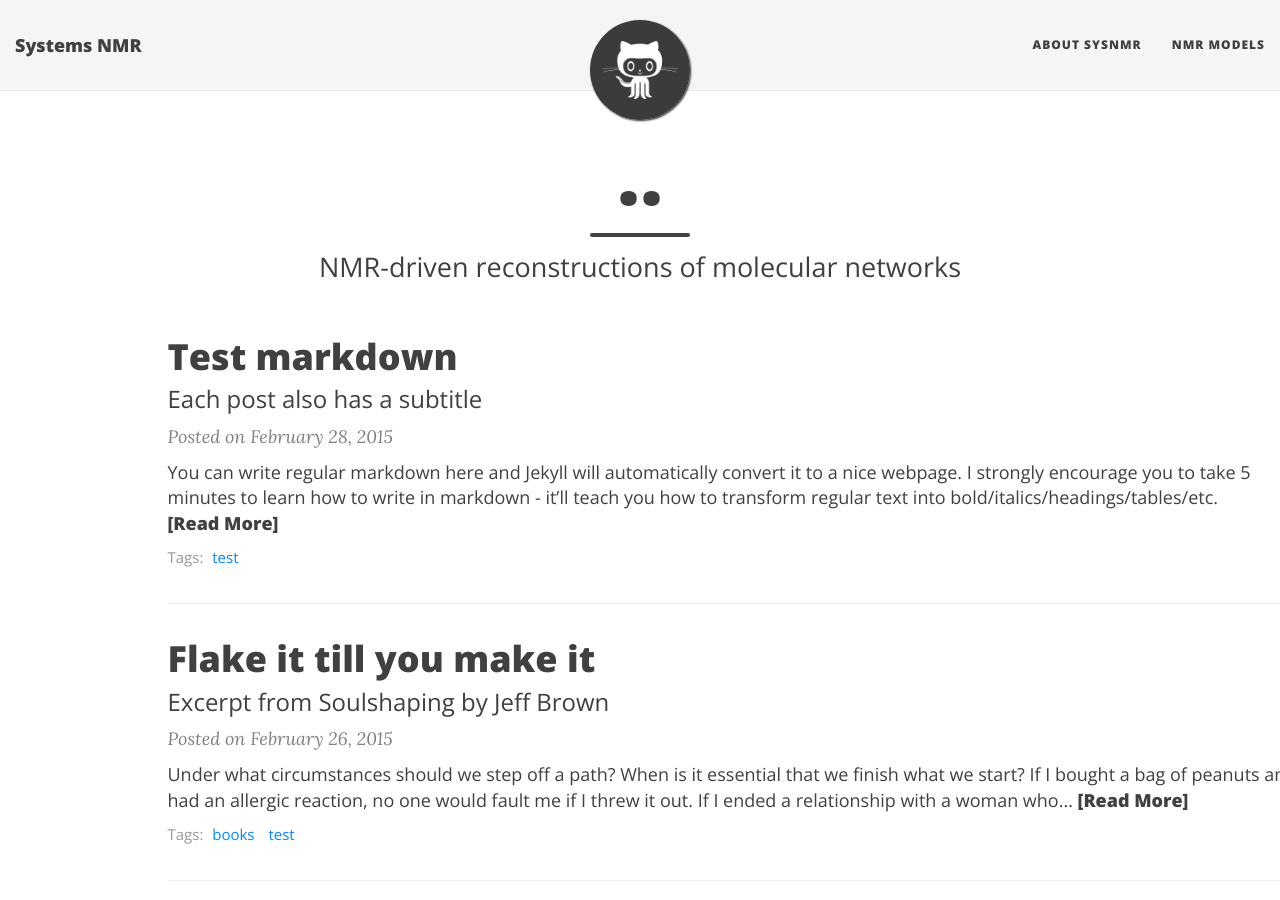
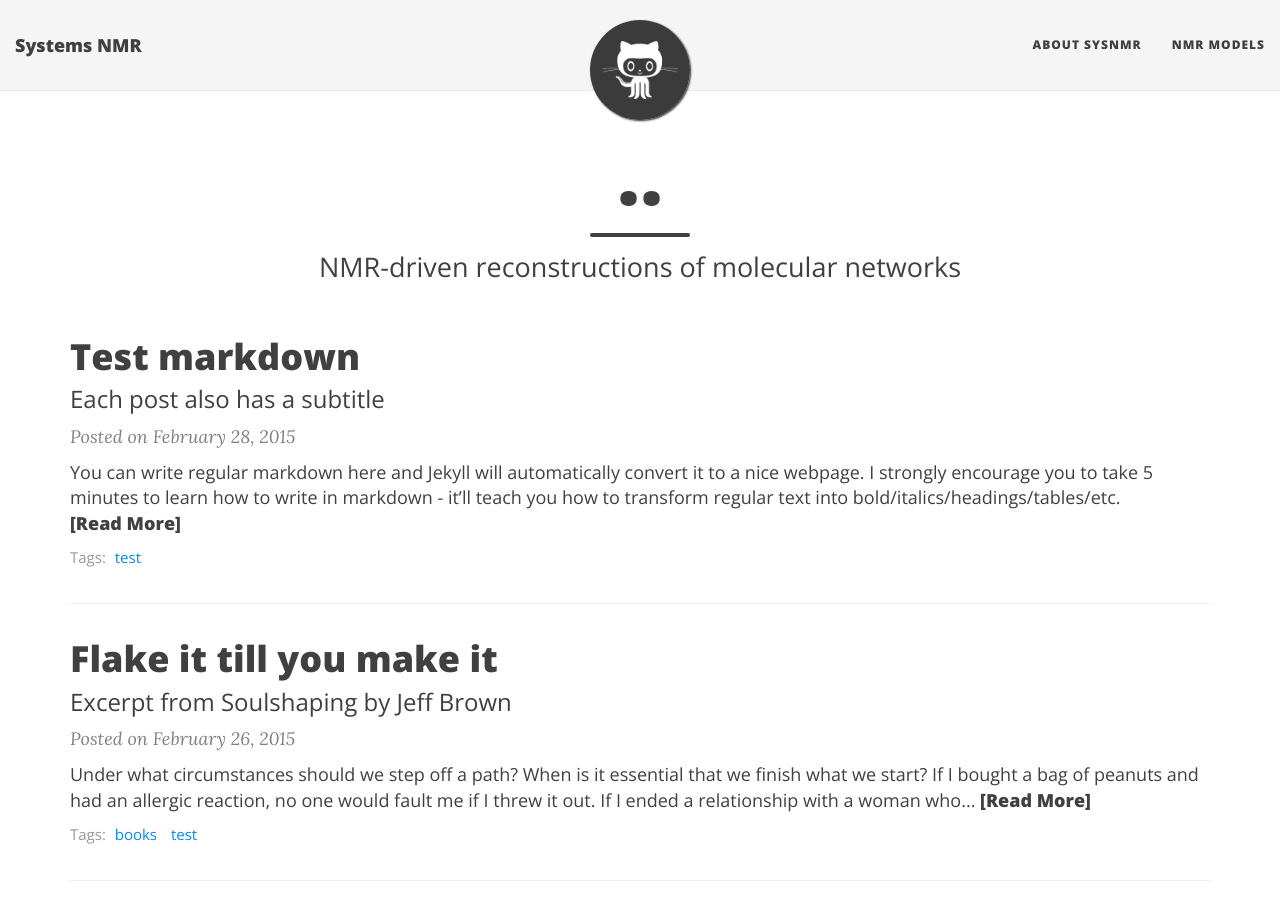
Before and after one commit to systemsnmr/systemsnmr.github.io, a Jekyll site: the page built from index.html, in a window 1280 px wide and 900 px high. Built offline with Jekyll 4.4.1, drawn with Linux system fonts in a browser that asks for light colours; nearby versions of some CDN libraries; the list of posts is cut into pages by our own code.

Commit message:
Update page.html

```diff
--- a/_layouts/page.html
+++ b/_layouts/page.html
@@ -6,7 +6,7 @@
 
 <div class="container" role="main">
   <div class="row">
-    <div class="col-lg-12 col-lg-offset-1 col-md-10 col-md-offset-1">
+    <div class="col-lg-12 col-lg-offset-0 col-md-10 col-md-offset-1">
       {{ content }}
 	    {% if page.comments %}
         <div class="disqus-comments">
```
